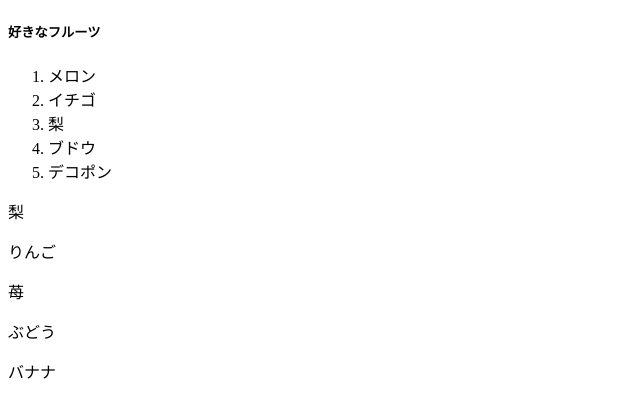
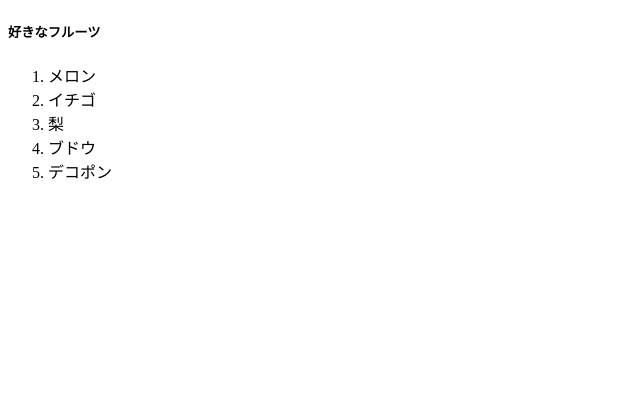
Before and after one commit to lai-shinhon/team_2e, a plain HTML site: page index.html in a window 1280 px wide. Shown: the whole page, without its empty margins (0-640 px from the left). Drawn offline with Linux system fonts and the light colour scheme.

```diff
--- a/index.html
+++ b/index.html
@@ -15,10 +15,5 @@
         <li>ブドウ</li>
         <li>デコポン</li>
     </ol>
-    <p>梨</p>
-    <p>りんご</p>
-    <p>苺</p>
-    <p>ぶどう</p>
-    <p>バナナ</p>
 </body>
 </html>
```
